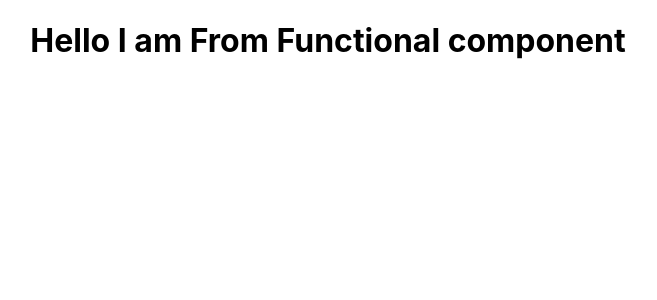
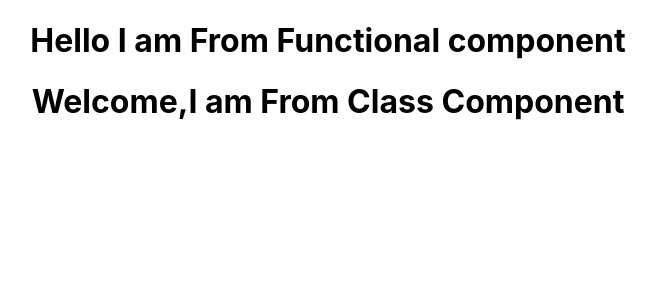
Before and after one commit to mithunbanerjee632/React-Js-Basic, a React (Create React App) app: page / in a window 1280 px wide. Shown: the top 300 px of the page, without its empty margins (312-969 px from the left). Built offline with nearby package versions, Linux system fonts and the light colour scheme.

Commit message:
Class Component

```diff
--- a/src/App.js
+++ b/src/App.js
@@ -1,11 +1,13 @@
 import logo from './logo.svg';
 import './App.css';
-import Hello from './mycomponents/Hello.js'
+import Hello from './mycomponents/Hello.js';
+import Welcome from './mycomponents/Welcome.js';
 
 function App() {
   return (
     <div className="App">
         <Hello></Hello>
+        <Welcome></Welcome>
     </div>
   );
 }
--- /dev/null
+++ b/src/mycomponents/Welcome.js
@@ -0,0 +1,7 @@
+import React,{Component, component} from 'react';
+class Welcome extends Component{
+  render(){
+    return <h1>Welcome,I am From Class Component</h1>
+  }
+}
+export default Welcome;
```
